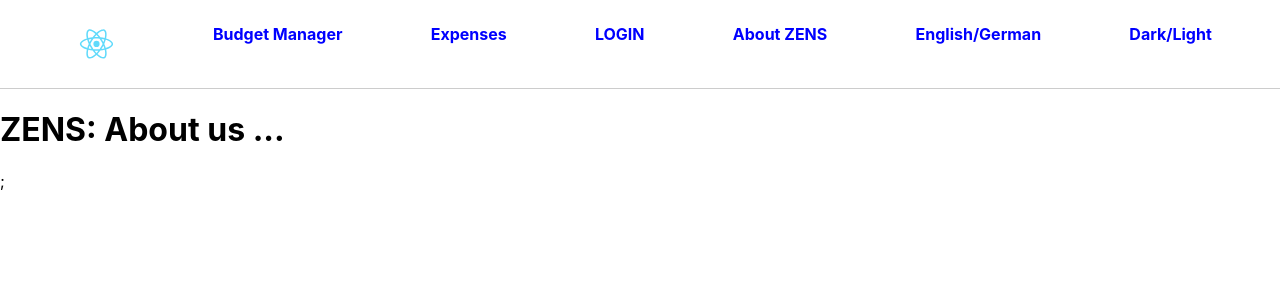
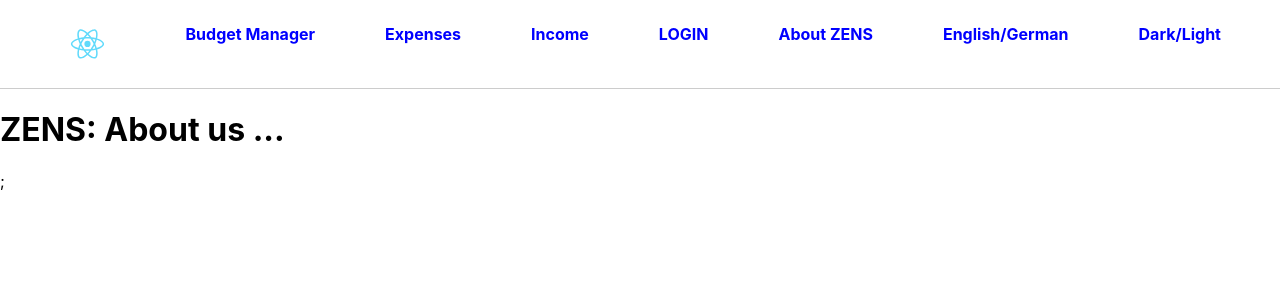
Before and after one commit to Fazsuzsa/Budget_Ausgaben_App, a React (Create React App) app in the folder frontend/: page /about in a window 1280 px wide. Shown: the top 300 px of the page. Built offline with nearby package versions, Linux system fonts and the light colour scheme.

Commit message:
correction uppercase to lowercase in the name of the tables in npostgres

```diff
--- /dev/null
+++ b/frontend/src/components/Income.js
@@ -0,0 +1,67 @@
+import React, { useEffect, useState } from "react";
+import Navbar from "./Navbar";
+
+function Income() {
+  const [income, setIncome] = useState([]);
+  const [loading, setLoading] = useState(true);
+  const [error, setError] = useState(null);
+
+  useEffect(() => {
+    fetch("http://localhost:5005/income")
+      .then((response) => {
+        if (!response.ok) {
+          throw new Error("Failed to fetch income");
+        }
+        return response.json();
+      })
+      .then((data) => {
+        setIncome(data);
+        setLoading(false);
+      })
+      .catch((err) => {
+        setError(err.message);
+        setLoading(false);
+      });
+  }, []);
+
+  return (
+    <>
+      <Navbar />
+      <h1>Income</h1>
+
+      {loading && <p>Loading income...</p>}
+      {error && <p style={{ color: "red" }}>{error}</p>}
+
+      {!loading && !error && (
+        <table border="1">
+          <thead>
+            <tr>
+              <th>ID</th>
+              <th>User ID</th>
+              {/* <th>Name</th> */}
+              <th>Amount (€)</th>
+              {/* <th>Category ID</th> */}
+              <th>Frequency</th>
+              <th>Date</th>
+            </tr>
+          </thead>
+          <tbody>
+            {income.map((income) => (
+              <tr key={income.id}>
+                <td>{income.id}</td>
+                <td>{income.user_id}</td>
+                <td>{income.name}</td>
+                <td>{income["amount(€)"]}</td>
+                <td>{income.category_id}</td>
+                <td>{income.frequency || "-"}</td>
+                <td>{income.date}</td>
+              </tr>
+            ))}
+          </tbody>
+        </table>
+      )}
+    </>
+  );
+}
+
+export default Income;
--- a/frontend/src/components/Navbar.js
+++ b/frontend/src/components/Navbar.js
@@ -1,5 +1,6 @@
 import React from "react";
 import logo from "../assets/images/logo.svg";
+import { Link } from "react-router-dom";
 
 function Navbar() {
   return (
@@ -12,39 +13,27 @@ function Navbar() {
       }}
     >
       <img src={logo} style={{ height: "40px" }} />
-
-      <div>
-        <a href="/" style={styles.link}>
-          Budget Manager
-        </a>
-      </div>
-
-      <div>
-        <a href="/expenses" style={styles.link}>
-          Expenses
-        </a>
-      </div>
-
-      <div>
-        <a href="/login" style={styles.link}>
-          LOGIN
-        </a>
-      </div>
-
-      <a href="/about" style={styles.link}>
+      <Link to="/" style={styles.link}>
+        Budget Manager
+      </Link>
+      <Link to="/expenses" style={styles.link}>
+        Expenses
+      </Link>
+      <Link to="/income" style={styles.link}>
+        Income
+      </Link>
+      <Link to="/login" style={styles.link}>
+        LOGIN
+      </Link>
+      <Link to="/about" style={styles.link}>
         About ZENS
-      </a>
-      <div>
-        <a href="/eng_ger" style={styles.link}>
-          English/German
-        </a>
-      </div>
-
-      <div>
-        <a href="/dark_light" style={styles.link}>
-          Dark/Light
-        </a>
-      </div>
+      </Link>
+      <Link to="/eng_ger" style={styles.link}>
+        English/German
+      </Link>
+      <Link to="/dark_light" style={styles.link}>
+        Dark/Light
+      </Link>
     </div>
   );
 }
--- a/frontend/src/index.js
+++ b/frontend/src/index.js
@@ -9,6 +9,7 @@ import Login from "./components/Login";
 import Eng_ger from "./components/Eng_ger";
 import Dark_light from "./components/Dark_light";
 import Expenses from "./components/Expenses";
+import Income from "./components/Income";
 
 const root = ReactDOM.createRoot(document.getElementById("root"));
 root.render(
@@ -17,6 +18,7 @@ root.render(
       <Routes>
         <Route path="/" element={<App></App>}></Route>
         <Route path="/expenses" element={<Expenses></Expenses>}></Route>
+        <Route path="/income" element={<Income></Income>}></Route>
         <Route path="/about" element={<About></About>}></Route>
         <Route path="/login" element={<Login></Login>}></Route>
         <Route path="/eng_ger" element={<Eng_ger></Eng_ger>}></Route>
```
Also changed, not shown: 2 other files (tests, documents, lock files or other folders).
